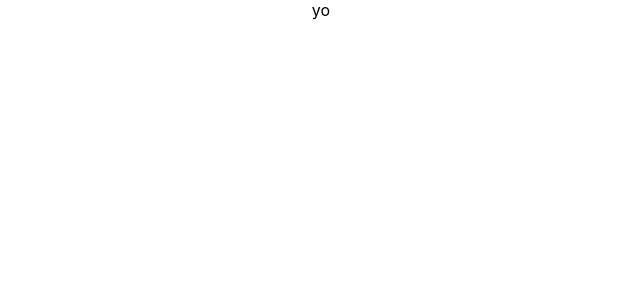
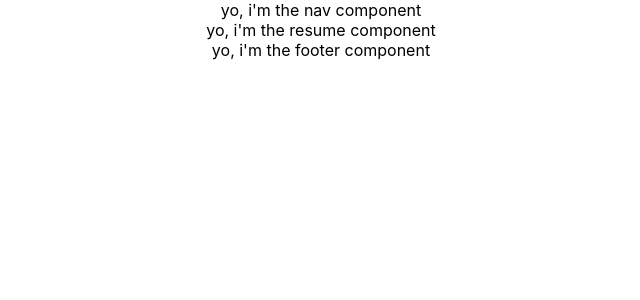
Before and after one commit to ronniexrogers/ronnie-rogers-portfolio, a React (Create React App) app: page /Resume in a window 1280 px wide. Shown: the top 300 px of the page, without its empty margins (319-959 px from the left). Built offline with nearby package versions, Linux system fonts and the light colour scheme.

Commit message:
setting up routes

```diff
--- a/package.json
+++ b/package.json
@@ -8,6 +8,7 @@
     "@testing-library/user-event": "^13.5.0",
     "react": "^18.0.0",
     "react-dom": "^18.0.0",
+    "react-router-dom": "^6.3.0",
     "react-scripts": "5.0.0",
     "web-vitals": "^2.1.4"
   },
--- a/public/index.html
+++ b/public/index.html
@@ -9,7 +9,7 @@
       name="description"
       content="Portfolio site for Ronnie Rogers."
     />
-    <link rel="apple-touch-icon" href="" />
+    <link rel="apple-touch-icon" href="%PUBLIC_URL%/R.png" />
     <title>Ronnie Rogers Portfolio</title>
   </head>
   <body>
--- a/src/App.js
+++ b/src/App.js
@@ -1,9 +1,28 @@
 import './App.css';
+import { BrowserRouter as Router, Routes, Route } from 'react-router-dom'
+import About from './app_components/About'
+import Contact from './app_components/Contact'
+import Footer from './app_components/Footer'
+import Home from './app_components/Home'
+import Nav from './app_components/Nav'
+import Resume from './app_components/Resume'
+import Portfolio from './app_components/Portfolio'
+
 
 function App() {
   return (
     <div className="App">
-      yo
+      <Router>
+        <Nav />
+        <Routes>
+          <Route path="/" element={ <Home /> } />
+          <Route path="/About" element={ <About /> } />
+          <Route path="/Contact" element={ <Contact /> } />
+          <Route path="/Resume" element={ <Resume /> } />
+          <Route path="/Portfolio" element={ <Portfolio /> } />
+        </Routes>
+        <Footer />
+      </Router>
     </div>
   );
 }
--- /dev/null
+++ b/src/app_components/About.js
@@ -0,0 +1,9 @@
+const About = () => {
+    return (
+        <div className="about">
+            yo, i'm the about component
+        </div>
+     );
+}
+
+export default About;
--- /dev/null
+++ b/src/app_components/Contact.js
@@ -0,0 +1,9 @@
+const Contact = () => {
+    return (
+        <div className="contact">
+            yo, i'm the contact component
+        </div>
+     );
+}
+
+export default Contact;
--- /dev/null
+++ b/src/app_components/Footer.js
@@ -0,0 +1,9 @@
+const Footer = () => {
+    return (
+        <div className="footer">
+            yo, i'm the footer component
+        </div>
+     );
+}
+
+export default Footer;
--- /dev/null
+++ b/src/app_components/Home.js
@@ -0,0 +1,9 @@
+const Home = () => {
+    return (
+        <div className="home">
+            yo, i'm the home component
+        </div>
+     );
+}
+
+export default Home;
--- /dev/null
+++ b/src/app_components/Nav.js
@@ -0,0 +1,9 @@
+const Nav = () => {
+    return (
+        <div className="nav">
+            yo, i'm the nav component
+        </div>
+     );
+}
+
+export default Nav;
--- /dev/null
+++ b/src/app_components/Portfolio.js
@@ -0,0 +1,9 @@
+const Portfolio = () => {
+    return (
+        <div className="portfolio">
+            yo, i'm the portfolio component
+        </div>
+     );
+}
+
+export default Portfolio;
--- /dev/null
+++ b/src/app_components/Resume.js
@@ -0,0 +1,9 @@
+const Resume = () => {
+    return (
+        <div className="resume">
+            yo, i'm the resume component
+        </div>
+     );
+}
+
+export default Resume;
```
Also changed, not shown: public/R.png (added), 1 other file (tests, documents, lock files or other folders).
